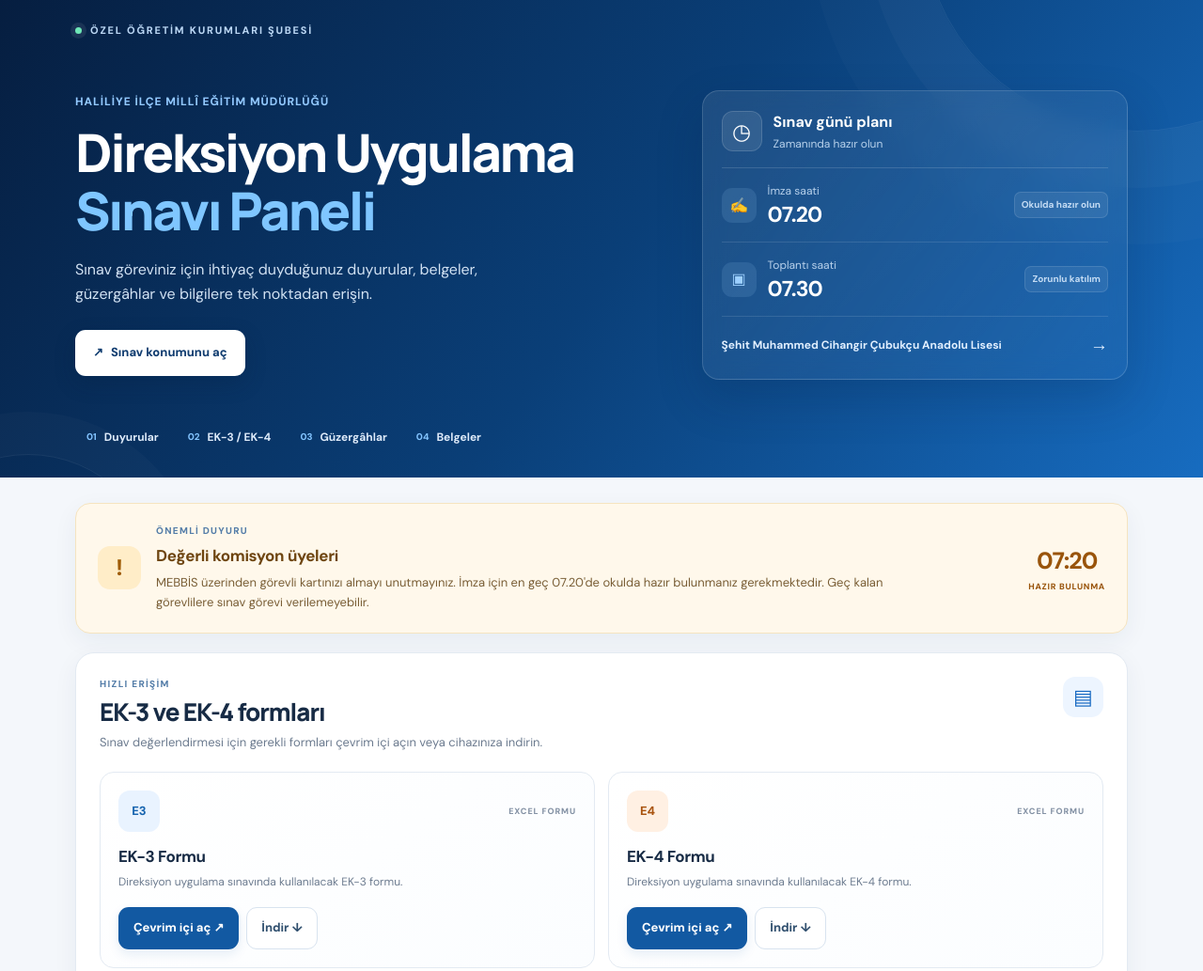
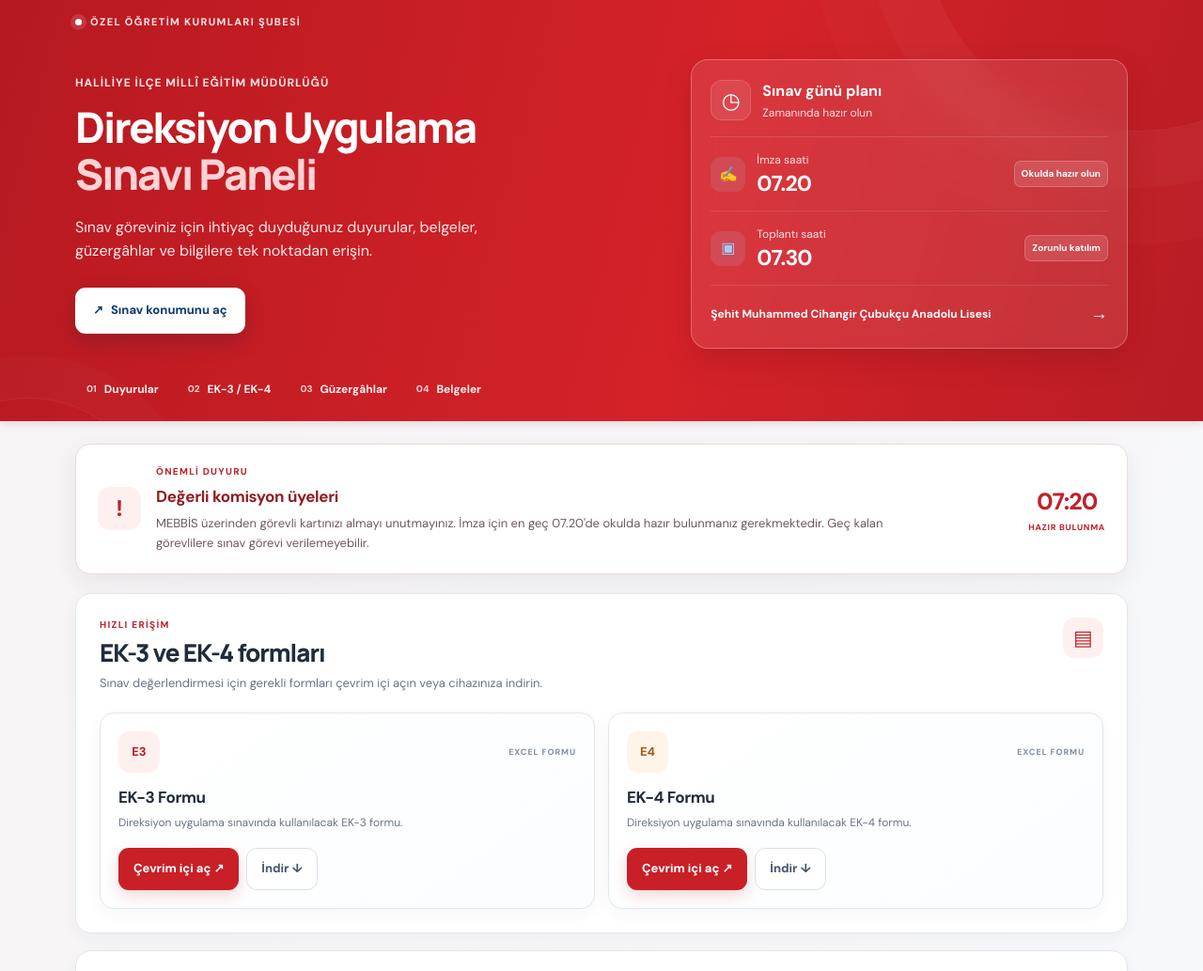
Before and after one commit to memha/duyuru, a plain HTML site: page index.html in a window 1280 px wide. Shown: the top 1033 px of the page at 94% size. Drawn offline with Linux system fonts and the light colour scheme.

Commit message:
Apply institutional red and light card theme

```diff
--- a/style.css
+++ b/style.css
@@ -3,3 +3,80 @@
 .check-download{display:inline-flex;align-items:center;margin-top:5px;padding:4px 8px;border-radius:7px;background:#e8f2ff;color:#1259a2;font-size:10px;font-weight:800;text-decoration:none}
 .check-download:hover{background:#d8eaff;text-decoration:underline}
 .check-item a:focus-visible{outline:3px solid #f8b84e;outline-offset:2px}
+
+
+/* Kurumsal kırmızı tema – Haliliye İlçe Millî Eğitim Müdürlüğü */
+:root{
+  --navy:#a9161d;
+  --navy2:#c51f27;
+  --blue:#c51f27;
+  --blue-soft:#fff0f0;
+  --ink:#202b3b;
+  --muted:#687487;
+  --line:#e2e7ee;
+  --canvas:#f5f6f8;
+  --shadow:0 8px 24px rgba(31,45,61,.07);
+  --radius:17px;
+}
+body{background:linear-gradient(115deg,#f7f3f4 0%,#f7f9fc 58%,#f4f7fb 100%);color:var(--ink)}
+.header{
+  background:linear-gradient(105deg,#b71920 0%,#d52229 58%,#b91c23 100%);
+  padding:15px 0 0;
+  box-shadow:0 2px 9px rgba(120,20,25,.16);
+}
+.topline{color:#ffe1e2;letter-spacing:.12em}
+.topline-dot{background:#fff;box-shadow:0 0 0 5px #ffffff20}
+.eyebrow{color:#ffe0e1}
+.hero-grid{padding:30px 0 26px;gap:clamp(24px,5vw,66px)}
+.hero-copy h1{font-size:clamp(30px,4vw,45px)}
+.hero-copy h1 span{color:#ffd2d4}
+.hero-description{color:#ffe8e9}
+.hero-panel{background:#ffffff18;border-color:#ffffff42;box-shadow:0 12px 30px #650b1030}
+.panel-heading small,.time-row small{color:#ffe0e1}
+.time-status{color:#fff;background:#ffffff20;border-color:#ffffff35}
+.panel-link{color:#fff}
+.quick-nav{padding-bottom:16px}
+.quick-nav a{color:#fff0f0}
+.quick-nav a:hover{background:#ffffff20}
+.quick-nav a span{color:#ffd0d2}
+.main-content{padding-top:24px}
+.section,.resource-card,.check-item,.store-link,.document-card,.route-card{
+  border-color:#e2e6ec;
+  box-shadow:0 5px 18px rgba(31,45,61,.045);
+}
+.section{background:rgba(255,255,255,.96)}
+.section-kicker{color:#bd242b}
+.heading-icon{background:#fff0f0;color:#bd242b}
+.notice-banner{background:#fff;border-color:#f0d7d8}
+.notice-mark{background:#fff0f0;color:#bd242b}
+.notice-banner h2{color:#8f1d23}
+.notice-banner p{color:#6f5960}
+.notice-side{color:#bd242b}
+.btn-primary,.btn-mebdus{
+  background:#c91f27;color:#fff;
+  box-shadow:0 6px 15px rgba(201,31,39,.18)
+}
+.btn-primary:hover,.btn-mebdus:hover{background:#a9161d}
+.btn-outline{border-color:#dce1e8;color:#46566b}
+.btn-outline:hover{background:#fff5f5;border-color:#e8bfc1}
+.resource-icon.blue{background:#fff0f0;color:#b91f27}
+.resource-icon.orange{background:#fff4e9;color:#a85b18}
+.check-item:hover{border-color:#e7b8bb;background:#fffafa}
+.check-item input:checked+.check-box{background:#bd242b;border-color:#bd242b}
+.info-strip{background:#fff5f5;border-color:#f1dddd}
+.info-strip>span{background:#ffe3e4;color:#b51d25}
+.info-strip a{color:#b51d25}
+.store-link:hover{border-color:#e7b8bb;background:#fffafa}
+.document-card>a{background:#fff0f0;color:#b51d25}
+.document-card>a:hover{background:#bd242b;color:#fff}
+.route-card:hover{border-color:#e7b8bb}
+.zoom-label{background:#b91f27e8}
+.footer{background:#86151b}
+.footer-inner>a:hover{background:#ffffff18}
+.search-box:focus-within,.filter-select:focus-within{border-color:#d77a7f;box-shadow:0 0 0 3px #c91f2715}
+.check-download{background:#fff0f0;color:#b51d25}
+.check-download:hover{background:#ffe1e2}
+@media(max-width:580px){
+  .header{padding-top:15px}
+  .hero-grid{padding:25px 0 20px}
+}
```
